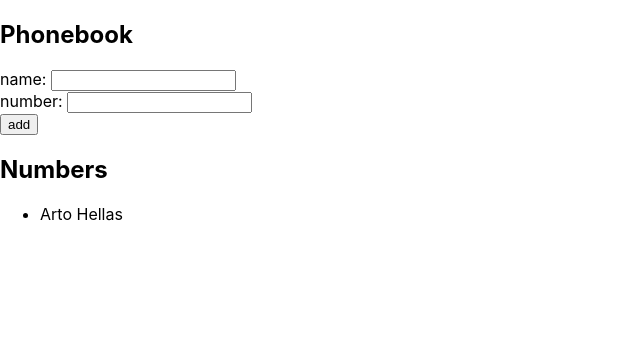
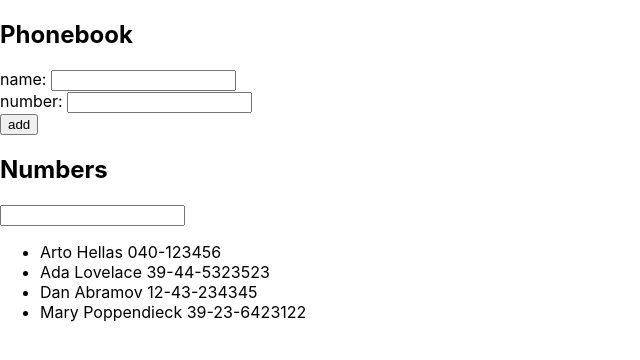
Before and after one commit to jarkkom/fullstackhy2020, a React (Create React App) app in the folder part2/puhelinluettelo/: page / in a window 1280 px wide. Shown: the top 360 px of the page, without its empty margins (0-640 px from the left). Built offline with nearby package versions, Linux system fonts and the light colour scheme.

Commit message:
2.9*: puhelinluettelo step4

```diff
--- a/part2/puhelinluettelo/src/App.js
+++ b/part2/puhelinluettelo/src/App.js
@@ -1,11 +1,16 @@
 import React, { useState } from 'react'
 
 const App = () => {
-  const [ persons, setPersons] = useState([
-    { name: 'Arto Hellas' }
+  const [persons, setPersons] = useState([
+    { name: 'Arto Hellas', number: '040-123456' },
+    { name: 'Ada Lovelace', number: '39-44-5323523' },
+    { name: 'Dan Abramov', number: '12-43-234345' },
+    { name: 'Mary Poppendieck', number: '39-23-6423122' }
   ]);
+
   const [ newName, setNewName ] = useState('');
   const [ newNumber, setNewNumber ] = useState('');
+  const [ filter, setFilter ] = useState('');
 
   const addPerson = (event) => {
     event.preventDefault();
@@ -31,6 +36,9 @@
   const onChangeNewNumber = (event) => {
     setNewNumber(event.target.value);
   }
+  const onChangeFilter = (event) => {
+    setFilter(event.target.value);
+  }
 
   return (
     <div>
@@ -47,13 +55,21 @@
         </div>
       </form>
       <h2>Numbers</h2>
+      <div>
+        <input value={filter} onChange={onChangeFilter} />
+      </div>
+      <div>
         <ul>
           {persons.map((person) => {
-            return (
-              <li key={person.name}>{person.name} {person.number}</li>
-            );
+            if (filter === '' || person.name.toLowerCase().includes(filter.toLowerCase())) {
+              return (
+                <li key={person.name}>{person.name} {person.number}</li>
+              );
+            }
+            return false;
           })}
         </ul>
+      </div>
     </div>
   )
 }
```
